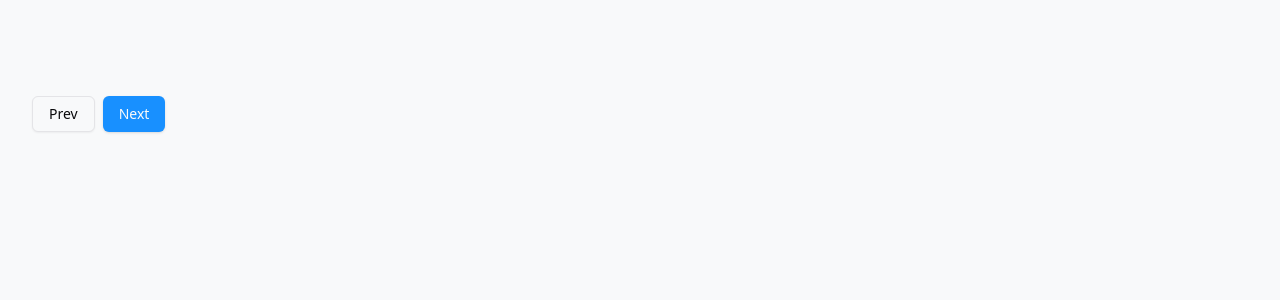
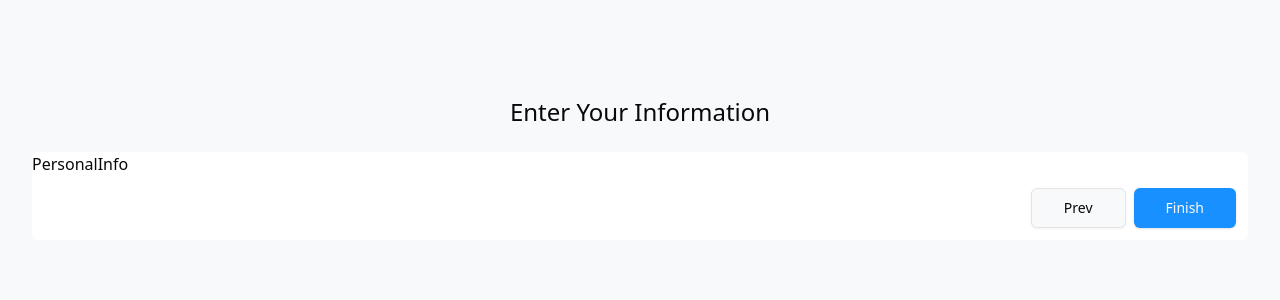
Before and after one commit to ba7rIbrahim/cv-flow, a React (Vite) app: page / in a window 1280 px wide. Both pictures are taken after a click on the button "Let's Start". Shown: the top 300 px of the page. Built offline with nearby package versions, Linux system fonts and the light colour scheme.

Commit message:
feat(form): add infrastructure to the form page

```diff
--- a/package.json
+++ b/package.json
@@ -10,6 +10,7 @@
     "preview": "vite preview"
   },
   "dependencies": {
+    "@hookform/devtools": "^4.3.3",
     "@hookform/resolvers": "^4.0.0",
     "@radix-ui/react-label": "^2.1.2",
     "@radix-ui/react-popover": "^1.1.6",
--- /dev/null
+++ b/src/components/common/formNavigation.tsx
@@ -0,0 +1,19 @@
+import { Button } from "../ui/button";
+
+interface FormNavigationProps {
+  onPrev: () => void;
+  isLastStep: boolean;
+}
+
+export const FormNavigation = ({ onPrev, isLastStep }: FormNavigationProps) => {
+  return (
+    <div className="flex gap-2 justify-end p-3">
+      <Button type="button" size="lg" variant="outline" onClick={onPrev}>
+        Prev
+      </Button>
+      <Button type="submit" size="lg">
+        {isLastStep ? "Finish" : "Next"}
+      </Button>
+    </div>
+  );
+};
--- /dev/null
+++ b/src/components/form-steps/personalInfo.tsx
@@ -0,0 +1,6 @@
+
+export const PersonalInfo = () => {
+  return (
+    <div>PersonalInfo</div>
+  )
+}
--- /dev/null
+++ b/src/hooks/useMultiSteps.ts
@@ -0,0 +1,22 @@
+import { ReactElement, useState } from "react";
+
+export const useMultiSteps = (steps: ReactElement[]) => {
+  const [currentStep, setCurrentStep] = useState(0);
+
+  const nextStep = () => (
+    setCurrentStep(prev => prev < steps.length - 1 ? prev + 1 : prev)
+  )
+
+  const previousStep = () => (
+    setCurrentStep(prev => prev > 0 ? prev - 1 : prev)
+  )
+
+  return {
+    steps,
+    currentStep,
+    nextStep,
+    previousStep,
+    isFirstStep: currentStep === 0,
+    isLastStep: currentStep === steps.length - 1,
+  }
+}
--- a/src/pages/form.tsx
+++ b/src/pages/form.tsx
@@ -1,22 +1,58 @@
-import { Button } from "@/components/ui/button";
+import { FormProvider, SubmitHandler, useForm } from "react-hook-form";
+import { DevTool } from "@hookform/devtools";
+import { zodResolver } from "@hookform/resolvers/zod";
+import { FormNavigation } from "@/components/common/formNavigation";
+import { PersonalInfo } from "@/components/form-steps/personalInfo";
+import { useMultiSteps } from "@/hooks/useMultiSteps";
+import { formSchema, FormSchema } from "@/schema/formSchema";
 
 export const Form = ({
   setIsFormPage,
 }: {
   setIsFormPage: (bool: boolean) => void;
 }) => {
-  const handlePage = () => {
-    setIsFormPage(false);
+  const methods = useForm({
+    mode: "onBlur",
+    resolver: zodResolver(formSchema),
+  });
+
+  const { handleSubmit, control } = methods;
+
+  const {
+    nextStep,
+    previousStep,
+    isFirstStep,
+    isLastStep,
+    currentStep,
+    steps,
+  } = useMultiSteps([<PersonalInfo />]);
+
+  const onSubmitForm: SubmitHandler<FormSchema> = (data) => {
+    if (!isLastStep) {
+      nextStep();
+      console.log(data);
+    } else {
+      console.log("Final form data", data);
+    }
   };
 
   return (
-    <div>
-      <div className="flex gap-2">
-        <Button variant="outline" onClick={handlePage}>
-          Prev
-        </Button>
-        <Button>Next</Button>
-      </div>
-    </div>
+    <>
+      <h1 className="text-2xl mb-6">Enter Your Information</h1>
+      <FormProvider {...methods}>
+        <form
+          onSubmit={handleSubmit(onSubmitForm)}
+          className="bg-white text-left rounded-md"
+        >
+          {steps[currentStep]}
+
+          <FormNavigation
+            isLastStep={isLastStep}
+            onPrev={() => (isFirstStep ? setIsFormPage(false) : previousStep())}
+          />
+        </form>
+      </FormProvider>
+      <DevTool control={control} />
+    </>
   );
 };
--- /dev/null
+++ b/src/schema/formSchema.ts
@@ -0,0 +1,6 @@
+import { z } from "zod";
+
+export const formSchema = z.object({
+})
+
+export type FormSchema = z.infer<typeof formSchema>;
```
Also changed, not shown: 1 other file (tests, documents, lock files or other folders).
